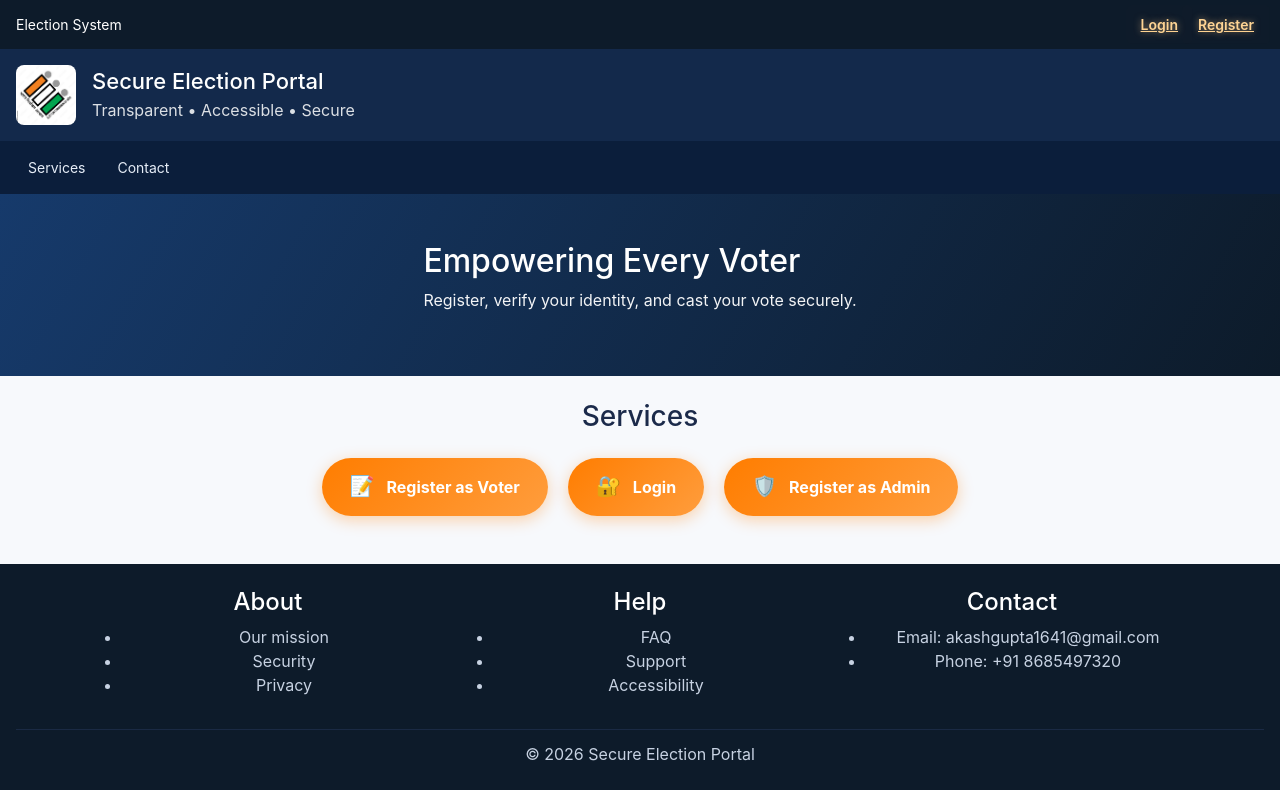
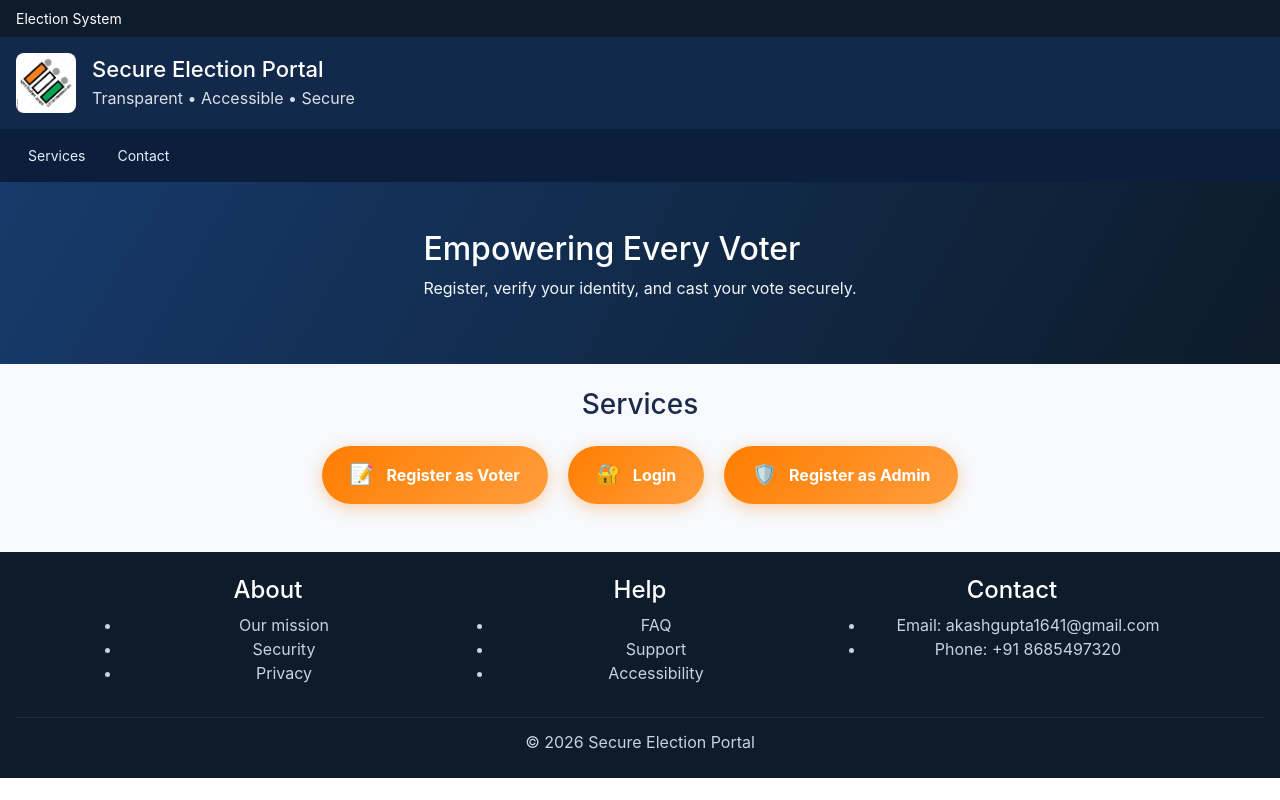
Before and after one commit to yogeshmagatam/Online-Voting-System, a React (Create React App) app in the folder frontend/: page / in a window 1280 px wide. Built offline with nearby package versions, Linux system fonts and the light colour scheme; no server answers.

Commit message:
done some changes

```diff
--- a/frontend/src/components/layout/SiteLayout.jsx
+++ b/frontend/src/components/layout/SiteLayout.jsx
@@ -17,16 +17,6 @@ export default function SiteLayout({ children, onLoginClick, onRegisterClick, on
       <header className="eci-header">
         <div className="eci-topbar">
           <div className="eci-topbar-left">Election System</div>
-          <div className="eci-topbar-right">
-            {isLoggedIn ? (
-              <button className="eci-link" onClick={onLogout}>Logout</button>
-            ) : (
-              <>
-                <button className="eci-link eci-link-animated" onClick={onLoginClick}>Login</button>
-                <button className="eci-link eci-link-animated" onClick={onRegisterClick}>Register</button>
-              </>
-            )}
-          </div>
         </div>
         <div className="eci-brand">
           <div className="eci-logo" aria-hidden>
```
